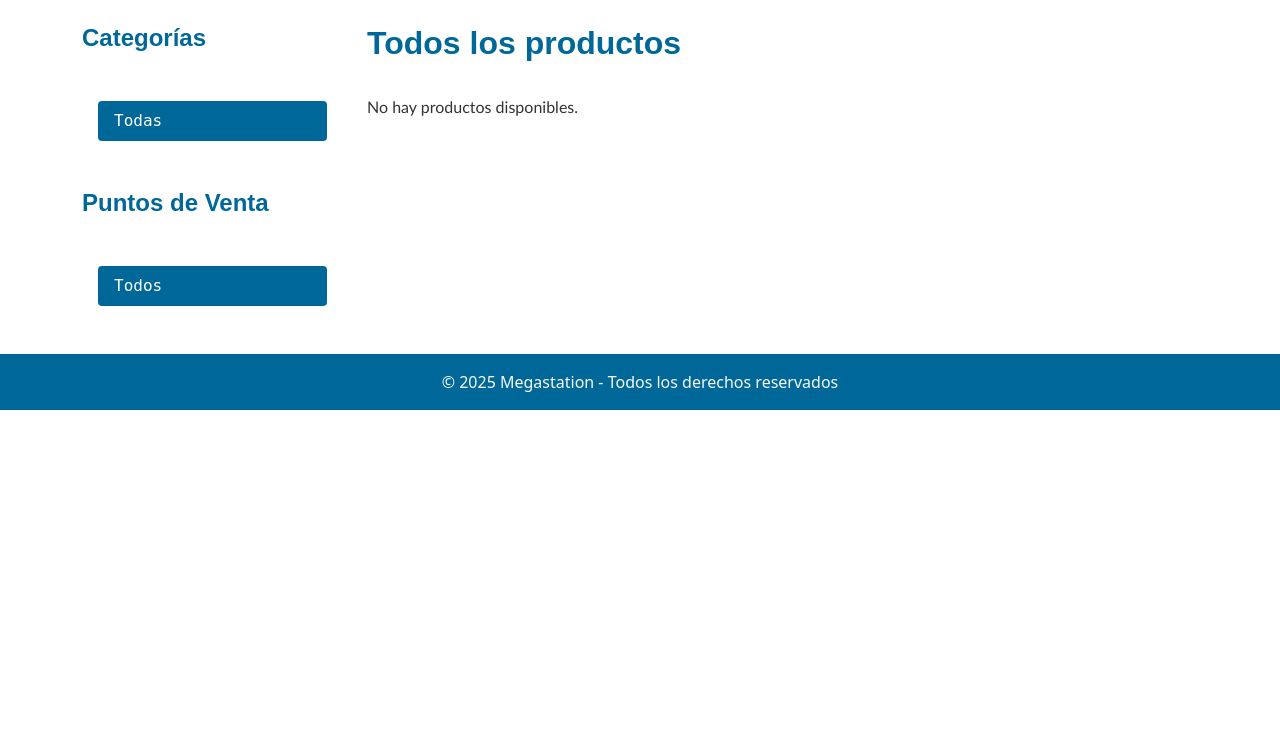
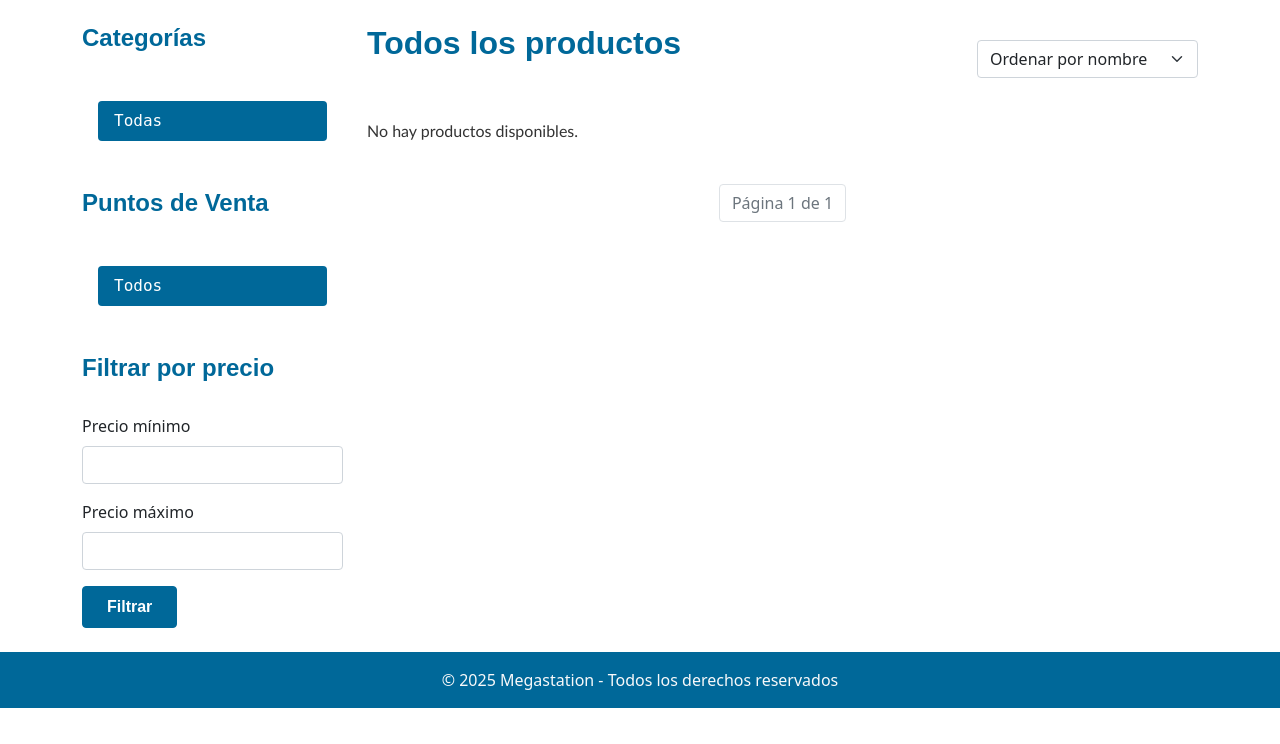
Before and after one commit to Anbokor/Megastation, a Django app: page /catalog/ in a window 1280 px wide. Shown: the part 56-800 px from the top of the page. Run offline with Django 5.2, Linux system fonts and the light colour scheme; data that the repository does not hold is empty; parts of the project's set-up code (start-up, migrations or seed data) failed here and were passed over.

Commit message:
Commit перед использованием huggin face

```diff
--- a/Shop/settings.py
+++ b/Shop/settings.py
@@ -158,3 +158,9 @@ EMAIL_USE_TLS = True
 EMAIL_HOST_USER = os.getenv('EMAIL_HOST_USER')
 EMAIL_HOST_PASSWORD = os.getenv('EMAIL_HOST_PASSWORD')
 DEFAULT_FROM_EMAIL = os.getenv('DEFAULT_FROM_EMAIL')
+
+# Language settings
+LANGUAGES = [
+    ('es-ar', 'Español (Argentina)'),
+    ('en', 'English'),
+]
--- a/catalog/views.py
+++ b/catalog/views.py
@@ -1,7 +1,7 @@
 from django.shortcuts import render, get_object_or_404
-from .models import Category, Product, SalesPoint, Stock
+from django.core.paginator import Paginator, EmptyPage, PageNotAnInteger
+from .models import Category, Product, SalesPoint
 from cart.forms import CartAddProductForm
-
 
 def product_list(request, category_slug=None):
     """
@@ -9,40 +9,73 @@ def product_list(request, category_slug=None):
     """
     category = None
     categories = Category.objects.all()
-    products = Product.objects.filter(is_available=True)
+    products = Product.objects.filter(is_available=True).select_related('category')
     sales_points = SalesPoint.objects.filter(is_active=True)
     selected_sales_point = None
 
+    # Filter by category
     if category_slug:
         category = get_object_or_404(Category, slug=category_slug)
         products = products.filter(category=category)
 
-    # Filter by sales point if selected
+    # Filter by sales point
     sales_point_id = request.GET.get('sales_point')
     if sales_point_id:
         selected_sales_point = get_object_or_404(SalesPoint, id=sales_point_id)
-        products = products.filter(stocks__sales_point=selected_sales_point,
-                                   stocks__quantity__gt=0)
+        products = products.filter(stocks__sales_point=selected_sales_point, stocks__quantity__gt=0)
+
+    # Filter by price range
+    min_price = request.GET.get('min_price')
+    max_price = request.GET.get('max_price')
+    if min_price:
+        products = products.filter(price__gte=min_price)
+    if max_price:
+        products = products.filter(price__lte=max_price)
+
+    # Sorting
+    sort_by = request.GET.get('sort_by', 'name')
+    if sort_by == 'price_asc':
+        products = products.order_by('price')
+    elif sort_by == 'price_desc':
+        products = products.order_by('-price')
+    else:
+        products = products.order_by('name')
+
+    # Pagination
+    paginator = Paginator(products, 12)  # Show 12 products per page
+    page = request.GET.get('page')
+    try:
+        products = paginator.page(page)
+    except PageNotAnInteger:
+        products = paginator.page(1)
+    except EmptyPage:
+        products = paginator.page(paginator.num_pages)
 
     context = {
         'category': category,
         'categories': categories,
         'products': products,
         'sales_points': sales_points,
-        'selected_sales_point': selected_sales_point
+        'selected_sales_point': selected_sales_point,
+        'min_price': min_price,
+        'max_price': max_price,
+        'sort_by': sort_by,
     }
     return render(request, 'catalog/product_list.html', context)
-
 
 def product_detail(request, product_slug):
     """
     Display single product details with stock information
     """
-    product = get_object_or_404(Product, slug=product_slug, is_available=True)
+    product = get_object_or_404(
+        Product.objects.select_related('category'),
+        slug=product_slug,
+        is_available=True
+    )
     sales_points = SalesPoint.objects.filter(is_active=True)
 
     # Add cart form
-    cart_add_form = CartAddProductForm()  # добавьте эту строку
+    cart_add_form = CartAddProductForm()
 
     # Get stock information for each sales point
     stock_info = []
--- a/templates/catalog/product_list.html
+++ b/templates/catalog/product_list.html
@@ -43,10 +43,25 @@
                     </a>
                 {% endfor %}
             </div>
+
+            <!-- Price Filter -->
+            <h4 class="catalog-title mt-4">Filtrar por precio</h4>
+            <form method="get" class="price-filter">
+                <div class="mb-3">
+                    <label for="min_price" class="form-label">Precio mínimo</label>
+                    <input type="number" class="form-control" id="min_price" name="min_price" value="{{ min_price }}">
+                </div>
+                <div class="mb-3">
+                    <label for="max_price" class="form-label">Precio máximo</label>
+                    <input type="number" class="form-control" id="max_price" name="max_price" value="{{ max_price }}">
+                </div>
+                <button type="submit" class="btn btn-primary">Filtrar</button>
+            </form>
         </div>
 
         <!-- Main content -->
         <div class="col-md-9">
+            <div class="d-flex justify-content-between align-items-center mb-4">
                 <h2 class="catalog-title">
                     {% if category %}
                         {{ category.name }}
@@ -57,6 +72,16 @@
                         en {{ selected_sales_point.name }}
                     {% endif %}
                 </h2>
+
+                <!-- Sorting -->
+                <form method="get" class="sort-form">
+                    <select name="sort_by" class="form-select" onchange="this.form.submit()">
+                        <option value="name" {% if sort_by == 'name' %}selected{% endif %}>Ordenar por nombre</option>
+                        <option value="price_asc" {% if sort_by == 'price_asc' %}selected{% endif %}>Precio: menor a mayor</option>
+                        <option value="price_desc" {% if sort_by == 'price_desc' %}selected{% endif %}>Precio: mayor a menor</option>
+                    </select>
+                </form>
+            </div>
 
             <div class="row row-cols-1 row-cols-md-3 g-4">
                 {% for product in products %}
@@ -80,6 +105,33 @@
                     </div>
                 {% endfor %}
             </div>
+
+            <!-- Pagination -->
+            <nav class="mt-4">
+                <ul class="pagination justify-content-center">
+                    {% if products.has_previous %}
+                        <li class="page-item">
+                            <a class="page-link" href="?page=1{% if category %}&category={{ category.slug }}{% endif %}{% if selected_sales_point %}&sales_point={{ selected_sales_point.id }}{% endif %}{% if min_price %}&min_price={{ min_price }}{% endif %}{% if max_price %}&max_price={{ max_price }}{% endif %}{% if sort_by %}&sort_by={{ sort_by }}{% endif %}">Primera</a>
+                        </li>
+                        <li class="page-item">
+                            <a class="page-link" href="?page={{ products.previous_page_number }}{% if category %}&category={{ category.slug }}{% endif %}{% if selected_sales_point %}&sales_point={{ selected_sales_point.id }}{% endif %}{% if min_price %}&min_price={{ min_price }}{% endif %}{% if max_price %}&max_price={{ max_price }}{% endif %}{% if sort_by %}&sort_by={{ sort_by }}{% endif %}">Anterior</a>
+                        </li>
+                    {% endif %}
+
+                    <li class="page-item disabled">
+                        <span class="page-link">Página {{ products.number }} de {{ products.paginator.num_pages }}</span>
+                    </li>
+
+                    {% if products.has_next %}
+                        <li class="page-item">
+                            <a class="page-link" href="?page={{ products.next_page_number }}{% if category %}&category={{ category.slug }}{% endif %}{% if selected_sales_point %}&sales_point={{ selected_sales_point.id }}{% endif %}{% if min_price %}&min_price={{ min_price }}{% endif %}{% if max_price %}&max_price={{ max_price }}{% endif %}{% if sort_by %}&sort_by={{ sort_by }}{% endif %}">Siguiente</a>
+                        </li>
+                        <li class="page-item">
+                            <a class="page-link" href="?page={{ products.paginator.num_pages }}{% if category %}&category={{ category.slug }}{% endif %}{% if selected_sales_point %}&sales_point={{ selected_sales_point.id }}{% endif %}{% if min_price %}&min_price={{ min_price }}{% endif %}{% if max_price %}&max_price={{ max_price }}{% endif %}{% if sort_by %}&sort_by={{ sort_by }}{% endif %}">Última</a>
+                        </li>
+                    {% endif %}
+                </ul>
+            </nav>
         </div>
     </div>
 </div>
```
Also changed, not shown: cart/views.py (+7 -4 lines), catalog/admin.py (+26 -0 lines), catalog/models.py (+31 -2 lines), catalog/urls.py (+8 -0 lines), templates/cart/detail.html (+12 -0 lines). Lines whose indentation alone changed are shown as unchanged.
